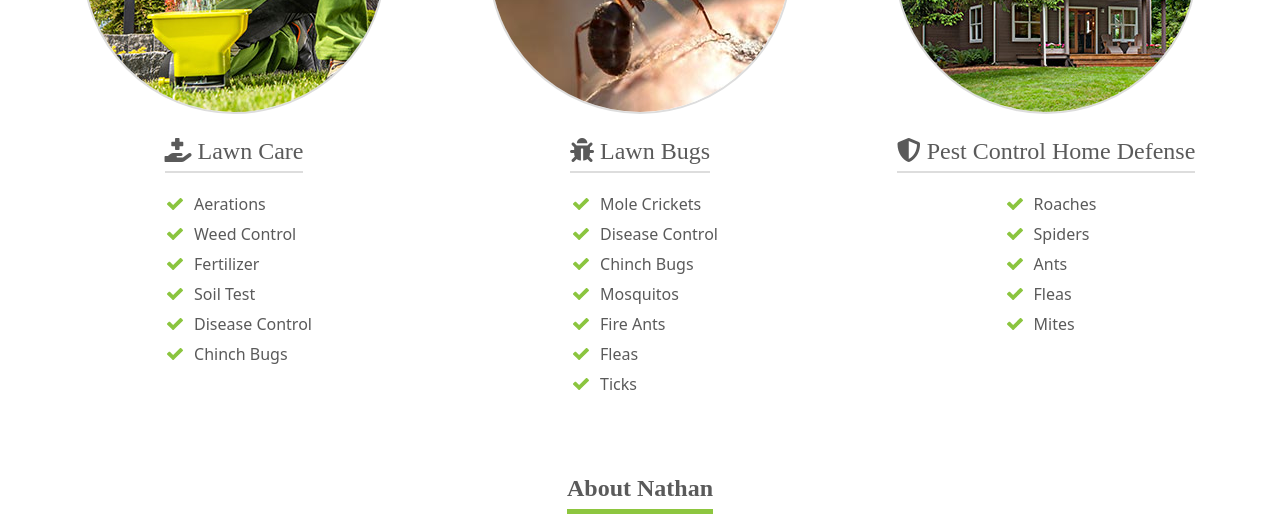
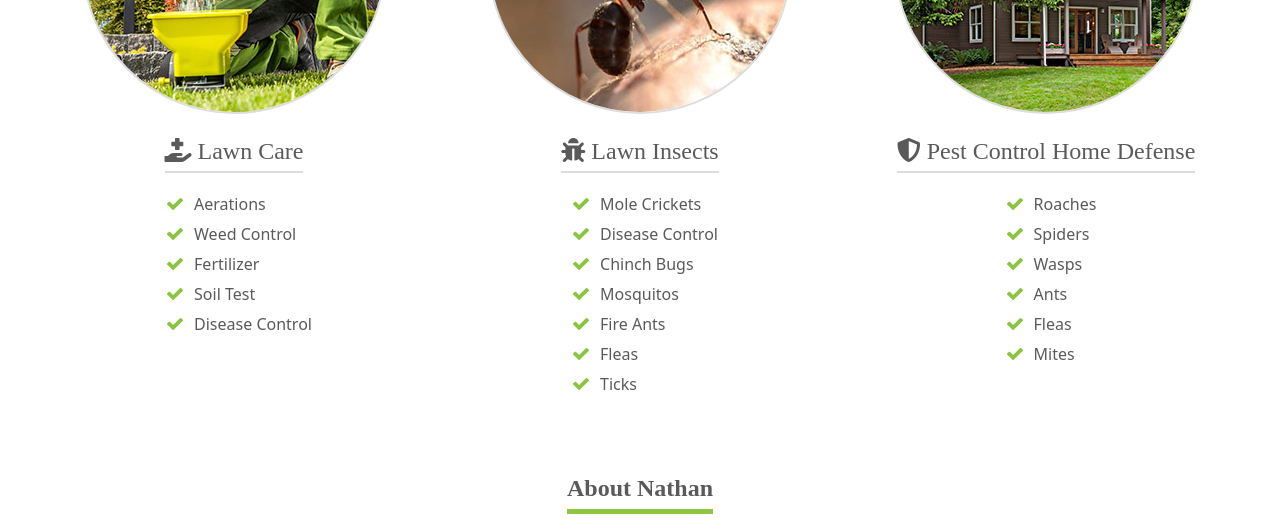
Before and after one commit to ALittleBitFuller/HaysLawn, a website built with webpack: page src/index.html in a window 1280 px wide. Shown: the part 1020-1540 px from the top of the page. Built offline with nearby package versions, Linux system fonts and the light colour scheme; files whose address does not match are found by name.

Commit message:
updating insect lists

```diff
--- a/src/index.html
+++ b/src/index.html
@@ -152,14 +152,13 @@
                         <li>Fertilizer</li>
                         <li>Soil Test</li>
                         <li>Disease Control</li>
-                        <li>Chinch Bugs</li>
                     </ul>
                 </div>
                 <div class="item">
                     <img src="/assets/img/ant-macro-bug-insects-critter.jpg"
                         srcset="/assets/img/ant-macro-bug-insects-critter.jpg 1x, /assets/img/ant-macro-bug-insects-critter.jpg 2x"
                         alt="Other Services Photo" loading="lazy" height="300px" width="300px">
-                    <h3><i class="fas fa-bug"></i> Lawn Bugs</h3>
+                    <h3><i class="fas fa-bug"></i> Lawn Insects</h3>
                     <ul class="text-left">
                         <li>Mole Crickets</li>
                         <li>Disease Control</li>
@@ -178,6 +177,7 @@
                     <ul class="text-left">
                         <li>Roaches</li>
                         <li>Spiders</li>
+                        <li>Wasps</li>
                         <li>Ants</li>
                         <li>Fleas</li>
                         <li>Mites</li>
```
